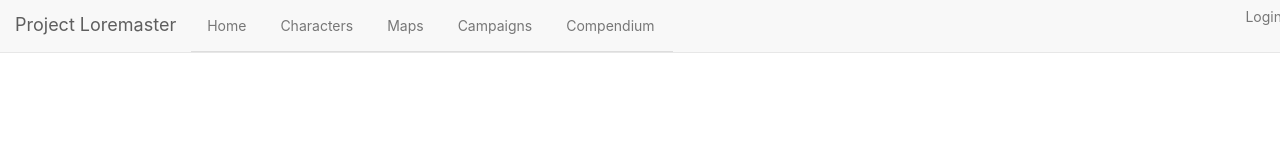
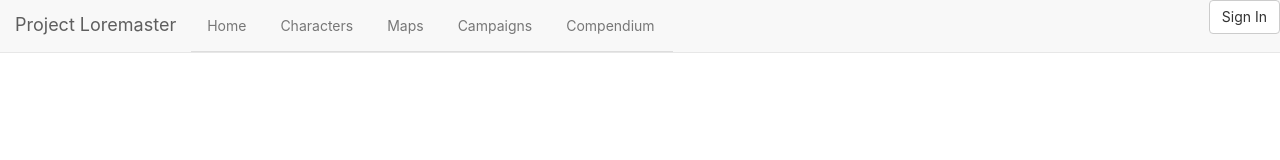
Before and after one commit to rmarks6767/ProjectLoremaster, a React (Create React App) app in the folder loremaster-front-end/: page / in a window 1280 px wide. Shown: the top 160 px of the page. Built offline with nearby package versions, Linux system fonts and the light colour scheme.

Commit message:
Added sign in menu

```diff
--- /dev/null
+++ b/loremaster-front-end/src/components/Navbar/Navbar.css
@@ -0,0 +1,6 @@
+.login-menu{
+    position: fixed;
+    right: 1%;
+    top: 5.5%;
+    width: 185px;
+}
--- a/loremaster-front-end/src/components/Navbar/Navbar.jsx
+++ b/loremaster-front-end/src/components/Navbar/Navbar.jsx
@@ -1,5 +1,6 @@
 import React, { Component } from 'react';
 import { Link } from 'react-router-dom';
+import './Navbar.css';
 
 class Navbar extends Component{
 
@@ -20,13 +21,15 @@ class Navbar extends Component{
                         <li><Link to={'/compendium'}>Compendium</Link></li>
                     </ul>
 
-                    <ul className="nav navbar-nav navbar-right">
-                        <li><button type="button" class="btn btn-link" data-toggle="collapse" data-target="#login">Login</button></li>
-                    </ul>
+                    <button type="button" class="btn btn-default pull-right" data-toggle="collapse" data-target="#login">Sign In</button>
                 </nav>
-                <div id="login" className="row collapse">
-                    <p>Username: <input id="username" className="input-sm"></input></p>
-                    <p>Password: <input id="password" className="input-sm"></input></p>
+                <div id="login" className="login-menu bg-info collapse">
+                    <p className="pull-left">Username</p><br/>
+                    <input id="username" className="input-sm"></input><br/>
+                    <p className="pull-left">Password</p><br/>
+                    <input id="password" className="input-sm"></input>
+                    <br/>
+                    <button type="button" className="btn btn-default pull-right">Login</button>
                 </div>
             </div>
         );
```
